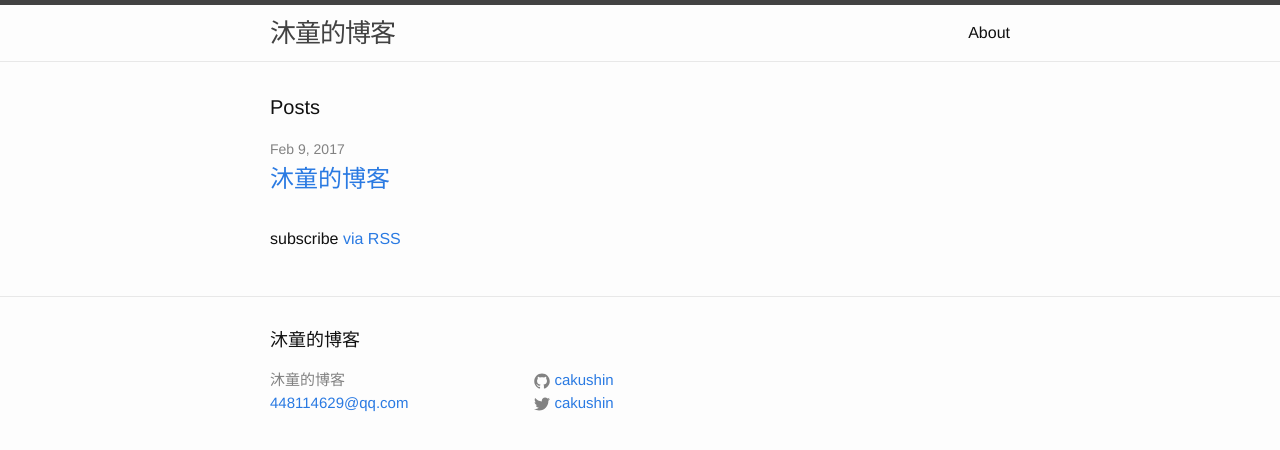
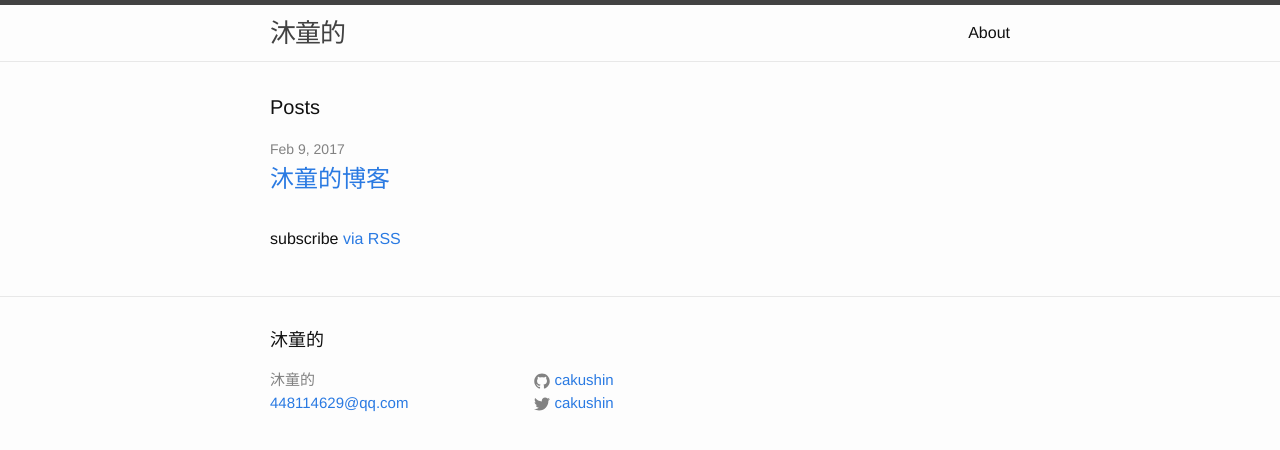
Before and after one commit to cakushin/cakushin.github.io, a plain HTML site: page index.html in a window 1280 px wide. Drawn offline with Linux system fonts and the light colour scheme.

Commit message:
更新文件

```diff
--- a/feed.xml
+++ b/feed.xml
@@ -1,4 +1,4 @@
-<?xml version="1.0" encoding="utf-8"?><?xml-stylesheet type="text/xml" href="/feed.xslt.xml"?><feed xmlns="http://www.w3.org/2005/Atom"><generator uri="http://jekyllrb.com" version="3.4.0">Jekyll</generator><link href="/feed.xml" rel="self" type="application/atom+xml" /><link href="/" rel="alternate" type="text/html" /><updated>2017-02-09T20:29:57+08:00</updated><id>//</id><title type="html">沐童的博客</title><subtitle></subtitle><entry><title type="html">沐童的博客</title><link href="/cakushin/update/2017/02/09/welcome-to-jekyll.html" rel="alternate" type="text/html" title="沐童的博客" /><published>2017-02-09T14:27:53+08:00</published><updated>2017-02-09T14:27:53+08:00</updated><id>/cakushin/update/2017/02/09/welcome-to-jekyll</id><content type="html" xml:base="/cakushin/update/2017/02/09/welcome-to-jekyll.html">&lt;p&gt;You’ll find this post in your &lt;code class=&quot;highlighter-rouge&quot;&gt;_posts&lt;/code&gt; directory. Go ahead and edit it and re-build the site to see your changes. You can rebuild the site in many different ways, but the most common way is to run &lt;code class=&quot;highlighter-rouge&quot;&gt;jekyll serve&lt;/code&gt;, which launches a web server and auto-regenerates your site when a file is updated.&lt;/p&gt;
+<?xml version="1.0" encoding="utf-8"?><?xml-stylesheet type="text/xml" href="/feed.xslt.xml"?><feed xmlns="http://www.w3.org/2005/Atom"><generator uri="http://jekyllrb.com" version="3.4.0">Jekyll</generator><link href="/feed.xml" rel="self" type="application/atom+xml" /><link href="/" rel="alternate" type="text/html" /><updated>2017-02-09T20:43:35+08:00</updated><id>//</id><title type="html">沐童的</title><subtitle></subtitle><entry><title type="html">沐童的博客</title><link href="/cakushin/update/2017/02/09/welcome-to-jekyll.html" rel="alternate" type="text/html" title="沐童的博客" /><published>2017-02-09T14:27:53+08:00</published><updated>2017-02-09T14:27:53+08:00</updated><id>/cakushin/update/2017/02/09/welcome-to-jekyll</id><content type="html" xml:base="/cakushin/update/2017/02/09/welcome-to-jekyll.html">&lt;p&gt;You’ll find this post in your &lt;code class=&quot;highlighter-rouge&quot;&gt;_posts&lt;/code&gt; directory. Go ahead and edit it and re-build the site to see your changes. You can rebuild the site in many different ways, but the most common way is to run &lt;code class=&quot;highlighter-rouge&quot;&gt;jekyll serve&lt;/code&gt;, which launches a web server and auto-regenerates your site when a file is updated.&lt;/p&gt;
 
 &lt;p&gt;To add new posts, simply add a file in the &lt;code class=&quot;highlighter-rouge&quot;&gt;_posts&lt;/code&gt; directory that follows the convention &lt;code class=&quot;highlighter-rouge&quot;&gt;YYYY-MM-DD-name-of-post.ext&lt;/code&gt; and includes the necessary front matter. Take a look at the source for this post to get an idea about how it works.&lt;/p&gt;
 
--- a/index.html
+++ b/index.html
@@ -6,12 +6,12 @@
   <meta http-equiv="X-UA-Compatible" content="IE=edge">
   <meta name="viewport" content="width=device-width, initial-scale=1">
 
-  <title>沐童的博客</title>
+  <title>沐童的</title>
   <meta name="description" content="">
 
   <link rel="stylesheet" href="/assets/main.css">
   <link rel="canonical" href="/">
-  <link rel="alternate" type="application/rss+xml" title="沐童的博客" href="/feed.xml">
+  <link rel="alternate" type="application/rss+xml" title="沐童的" href="/feed.xml">
 
 
 </head>
@@ -23,7 +23,7 @@
 
   <div class="wrapper">
 
-    <a class="site-title" href="/">沐童的博客</a>
+    <a class="site-title" href="/">沐童的</a>
 
     <nav class="site-nav">
       <span class="menu-icon">
@@ -88,14 +88,14 @@
 
   <div class="wrapper">
 
-    <h2 class="footer-heading">沐童的博客</h2>
+    <h2 class="footer-heading">沐童的</h2>
 
     <div class="footer-col-wrapper">
       <div class="footer-col footer-col-1">
         <ul class="contact-list">
           <li>
 
-              沐童的博客
+              沐童的
 
             </li>
 
```
Also changed, not shown: about/index.html (+4 -4 lines), cakushin/update/2017/02/09/welcome-to-jekyll.html (+4 -4 lines).
